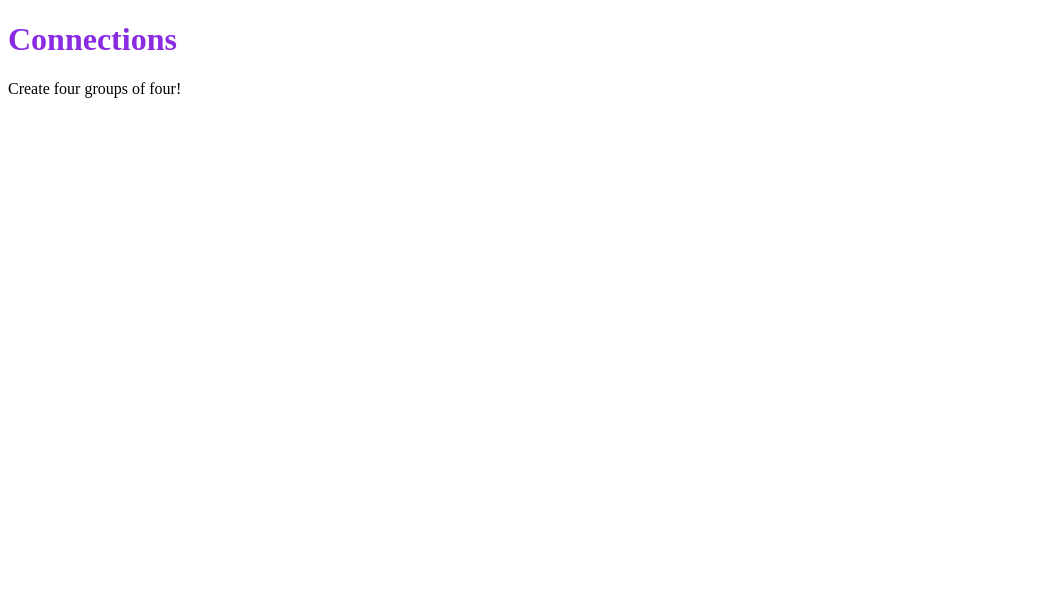
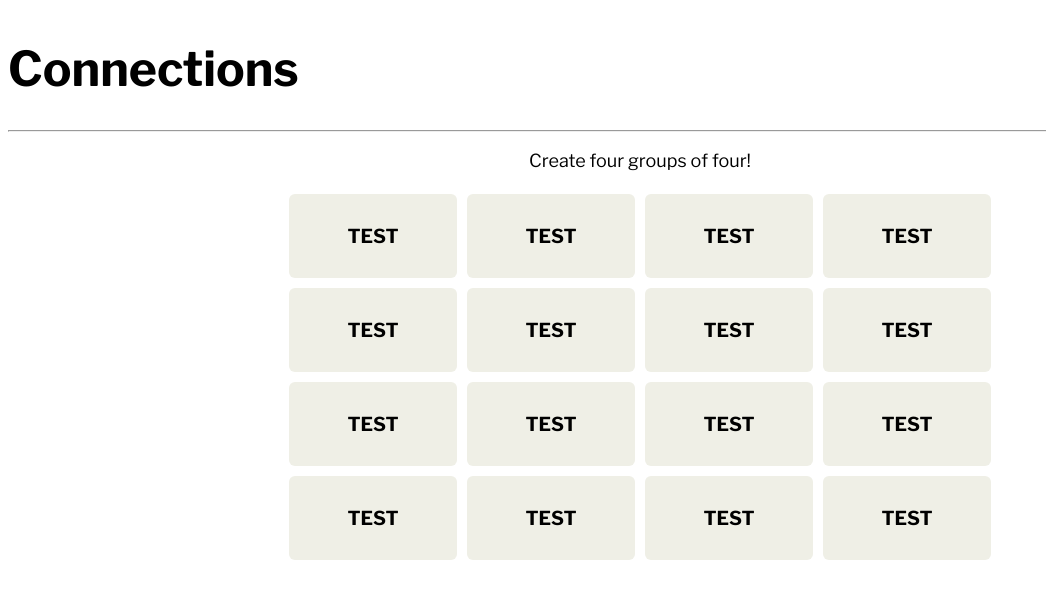
Before and after one commit to vanbsanne/ConnectionsClone, a plain HTML site: page index.html in a window 1280 px wide. Shown: the whole page, without its empty margins (0-1046 px from the left). Drawn offline with nearby package versions, Linux system fonts and the light colour scheme.

Commit message:
Added basic css

```diff
--- a/index.html
+++ b/index.html
@@ -7,41 +7,48 @@
     <title>Connections</title>
     <link rel="stylesheet" href="style.css">
     <link rel="shortcut icon" href="#">
+
+    <link rel="preconnect" href="https://fonts.googleapis.com">
+    <link rel="preconnect" href="https://fonts.gstatic.com" crossorigin>
+    <link
+        href="https://fonts.googleapis.com/css2?family=Libre+Franklin:ital,wght@0,100..900;1,100..900&family=Roboto:ital,wght@0,100..900;1,100..900&display=swap"
+        rel="stylesheet">
 </head>
 
 <body>
     <div class="wrapper">
         <div class="text">
             <h1>Connections</h1>
+            <hr>
             <p>Create four groups of four!</p>
         </div>
 
         <div class="row" id="row-0">
-            <div class="word" id="word-00"></div>
-            <div class="word" id="word-01"></div>
-            <div class="word" id="word-02"></div>
-            <div class="word" id="word-03"></div>
+            <div class="word" id="word-00">test</div>
+            <div class="word" id="word-01">test</div>
+            <div class="word" id="word-02">test</div>
+            <div class="word" id="word-03">test</div>
         </div>
 
         <div class="row" id="row-1">
-            <div class="word" id="word-10"></div>
-            <div class="word" id="word-11"></div>
-            <div class="word" id="word-12"></div>
-            <div class="word" id="word-13"></div>
+            <div class="word" id="word-10">test</div>
+            <div class="word" id="word-11">test</div>
+            <div class="word" id="word-12">test</div>
+            <div class="word" id="word-13">test</div>
         </div>
 
         <div class="row" id="row-2">
-            <div class="word" id="word-20"></div>
-            <div class="word" id="word-21"></div>
-            <div class="word" id="word-22"></div>
-            <div class="word" id="word-23"></div>
+            <div class="word" id="word-20">test</div>
+            <div class="word" id="word-21">test</div>
+            <div class="word" id="word-22">test</div>
+            <div class="word" id="word-23">test</div>
         </div>
 
         <div class="row" id="row-3">
-            <div class="word" id="word-30"></div>
-            <div class="word" id="word-31"></div>
-            <div class="word" id="word-32"></div>
-            <div class="word" id="word-33"></div>
+            <div class="word" id="word-30">test</div>
+            <div class="word" id="word-31">test</div>
+            <div class="word" id="word-32">test</div>
+            <div class="word" id="word-33">test</div>
         </div>
 
     </div>
--- a/style.css
+++ b/style.css
@@ -1,3 +1,46 @@
+html,
+body {
+    background-color: white;
+    font-family: "Libre Franklin", sans-serif;
+    font-size: 1.5em;
+}
+
+.wrapper {
+    display: flex;
+    flex-direction: column;
+    align-items: center;
+}
+
+.text {
+    width: 100%;
+}
+
 h1 {
-    color: blueviolet;
+    font-size: 2rem;
 }
+
+p {
+    font-size: 0.75rem;
+    display: flex;
+    justify-content: center;
+}
+
+.row {
+    display: flex;
+}
+
+
+.word {
+    margin: 5px;
+    background-color: #efefe6;
+    font-weight: bold;
+    border-radius: 6px;
+    text-transform: uppercase;
+    cursor: pointer;
+    font-size: 0.8rem;
+    width: 7rem;
+    height: 3.5rem;
+    display: flex;
+    align-items: center;
+    justify-content: center;
+}
```
